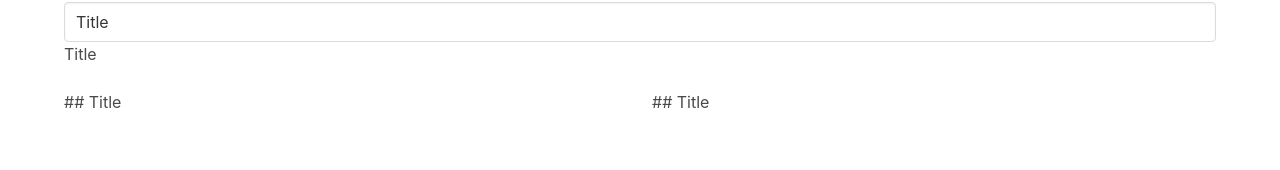
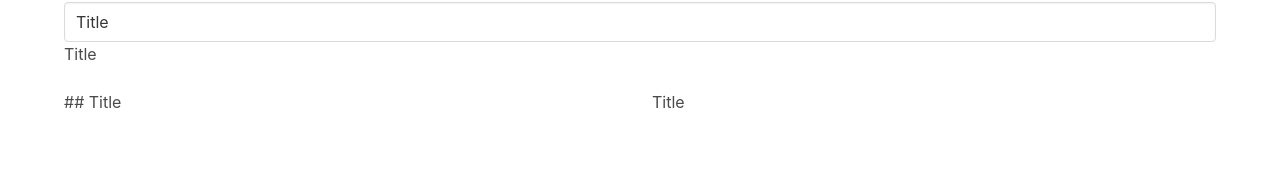
Before and after one commit to sushilparajuli/vue3-ts, a Vue app: page /posts/new in a window 1280 px wide. Shown: the part 130-300 px from the top of the page. Built offline with nearby package versions, Linux system fonts and the light colour scheme.

Commit message:
using typed for parsing marked string to html with watch for update

```diff
--- a/package.json
+++ b/package.json
@@ -14,9 +14,11 @@
   "dependencies": {
     "@types/cors": "^2.8.13",
     "@types/express": "^4.17.15",
+    "@types/marked": "^4.0.8",
     "cors": "^2.8.5",
     "express": "^4.18.2",
     "luxon": "^3.1.1",
+    "marked": "^4.2.5",
     "pinia": "^2.0.28",
     "ts-node": "^10.9.1",
     "vue": "^3.2.45",
--- a/src/components/PostWriter.vue
+++ b/src/components/PostWriter.vue
@@ -1,7 +1,8 @@
 <script lang="ts" setup>
 // import
-import { ref, onMounted } from "vue";
+import { ref, onMounted, watch, watchEffect } from "vue";
 import type { TimelinePost } from "@/posts";
+import { marked } from "marked";
 
 // Props and reactive variables
 const props = defineProps<{
@@ -10,6 +11,23 @@
 const title = ref(props.post.title);
 const content = ref(props.post.markdown);
 const contentEditable = ref<HTMLDivElement>();
+const html = ref("");
+
+// watchEffect(() => {
+//   marked.parse(content.value, (err, parseResult) => {
+//     html.value = parseResult;
+//   });
+// });
+
+watch(
+  content,
+  (newContent) => {
+    marked.parse(newContent, (err, parseResult) => {
+      html.value = parseResult;
+    });
+  },
+  { immediate: true }
+);
 
 // Lifecycle hooks
 onMounted(() => {
@@ -41,6 +59,8 @@
     <div class="column">
       <div ref="contentEditable" contenteditable @input="handleInput" />
     </div>
-    <div class="column">{{ content }}</div>
+    <div class="column">
+      <div v-html="html" />
+    </div>
   </div>
 </template>
```
Also changed, not shown: 1 other file (tests, documents, lock files or other folders).
